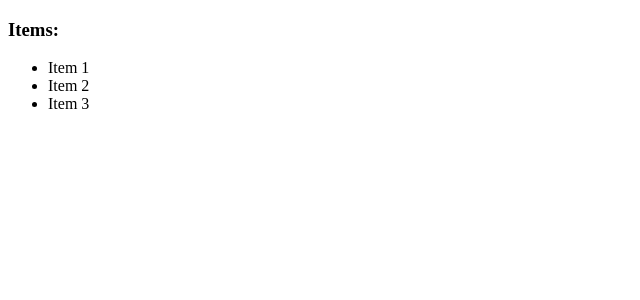
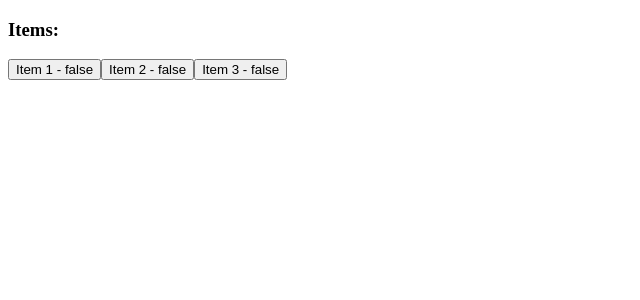
Before and after one commit to oozoemenam/react-app, a React (Vite) app: page / in a window 1280 px wide. Shown: the top 300 px of the page, without its empty margins (0-640 px from the left). Built offline with nearby package versions, Linux system fonts and the light colour scheme.

Commit message:
use state

```diff
--- a/src/App.tsx
+++ b/src/App.tsx
@@ -1,9 +1,9 @@
-// import React from 'react';
+import { useState } from 'react';
 // import './App.css';
 import ItemList from './components/items/ItemList.component';
 import { Item } from './models/items/Item.interface';
 
-const items: Item[] = [
+const dataItems: Item[] = [
   {
     id: 1,
     name: 'Item 1',
@@ -19,14 +19,23 @@ const items: Item[] = [
     name: 'Item 3',
     selected: false
   },
-];
+]
 
 function App() {
+  const [items, setItems] = useState<Item[]>(dataItems)
+
+  const handleItemSelect = (item: Item) => {
+    const updatedItems = [...items]
+    const found = updatedItems.find(i => i.id === item.id) as Item
+    found.selected = !item.selected
+    setItems(updatedItems)
+  }
+
   return (
-    <div>
-      <ItemList items={items} />
+    <div className='App'>
+      <ItemList items={items} onItemSelect={handleItemSelect} />
     </div>
-  );
+  )
 }
 
 export default App
--- a/src/components/items/ItemList.component.tsx
+++ b/src/components/items/ItemList.component.tsx
@@ -1,21 +1,27 @@
 import * as React from 'react';
 import { Item } from '../../models/items/Item.interface';
 
-interface IItemsListProps {
-    items: Item[]
+interface ItemListProps {
+    items: Item[],
+    onItemSelect: (item: Item) => void
 }
 
-const ItemList: React.FunctionComponent<IItemsListProps> = (props) => {
+const ItemList: React.FunctionComponent<ItemListProps> = (props) => {
+  const handleItemClick = (item: Item) => {
+    props.onItemSelect(item);
+  }
+
   return (
     <div>
         <h3>Items:</h3>
-        <ul>
           {props.items.map((item, index) => {
             return (
-              <li key={index}>{item.name}</li>
-            )
+              <button
+                key={index}
+                onClick={() => handleItemClick(item)}
+              >{item.name} - {item.selected.toString()}</button>
+            );
           })}
-        </ul>
     </div>
   )
 };
```
